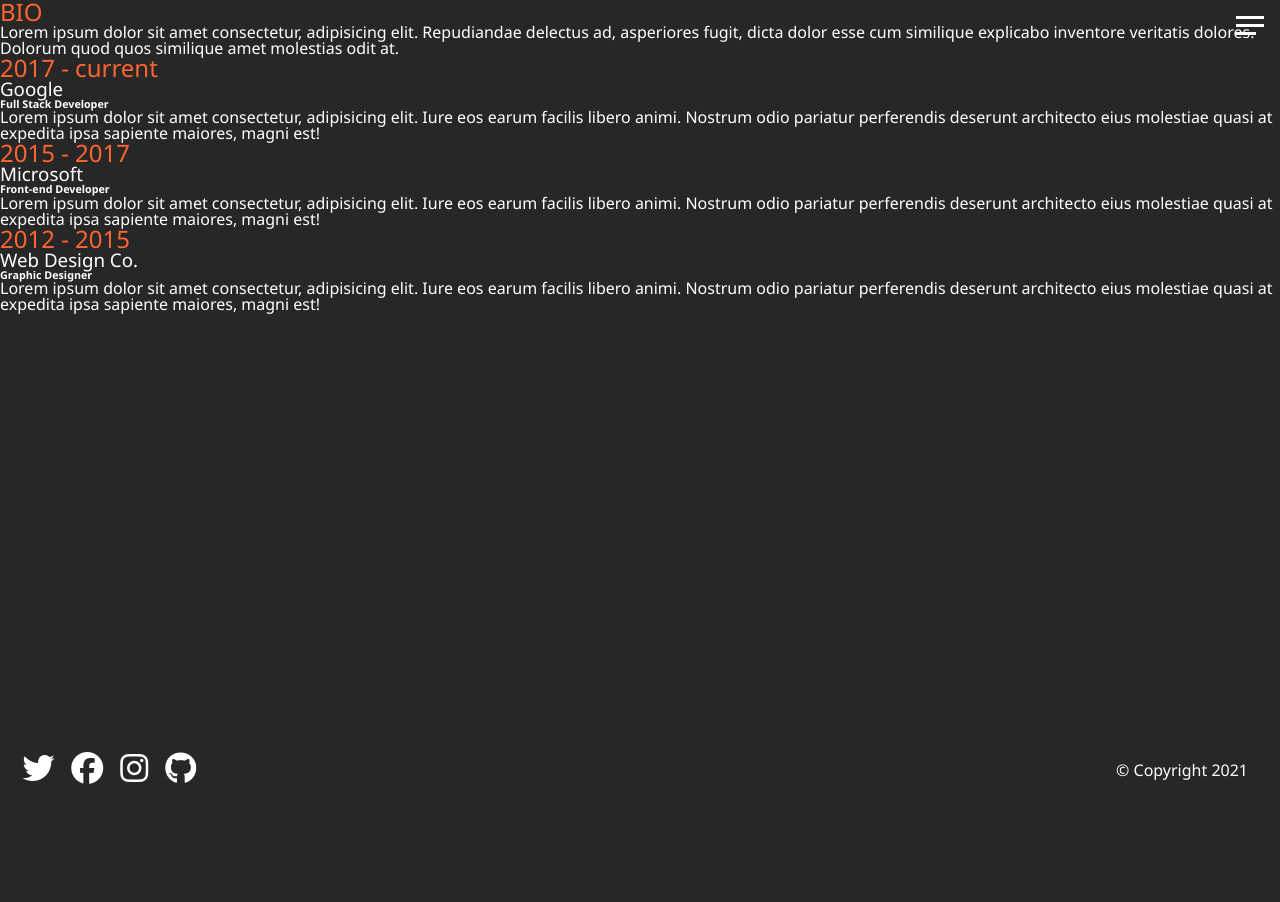
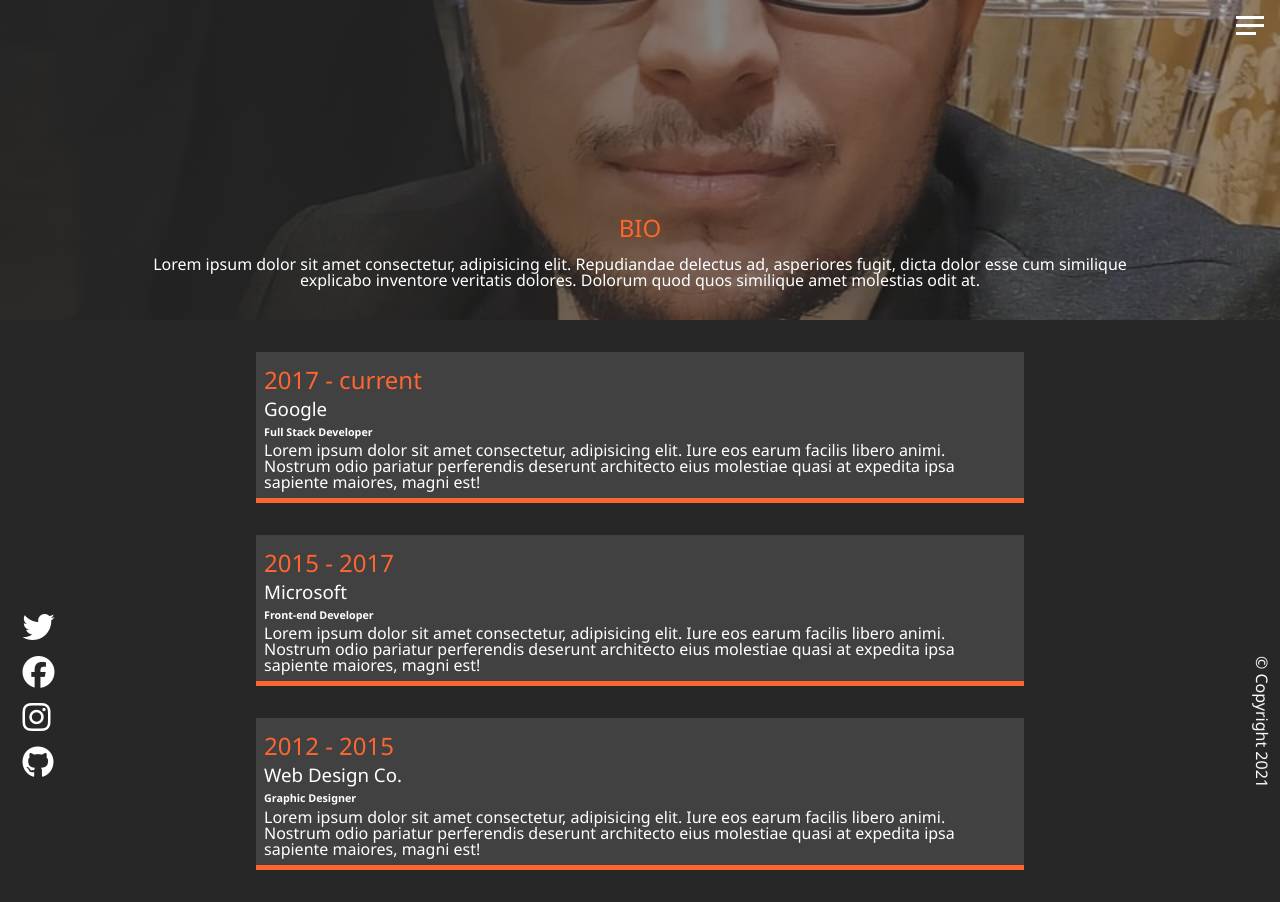
Before and after one commit to LeonardoVita/learning-sass, a plain HTML site: page Project/public/about.html in a window 1280 px wide. Before the commit the page ends 800 px from the top, so only its background shows below. Drawn offline with Linux system fonts and the light colour scheme.

Commit message:
about page styles

```diff
--- a/Project/public/about.html
+++ b/Project/public/about.html
@@ -46,12 +46,14 @@
 
     <section class="about">
       <div class="about-bio-image">
-        <h2 class="text-secondary">BIO</h2>
-        <p>
-          Lorem ipsum dolor sit amet consectetur, adipisicing elit. Repudiandae delectus ad, asperiores fugit,
-          dicta dolor esse cum similique explicabo inventore veritatis dolores. Dolorum quod quos similique amet molestias odit at.
-        </p>
-
+        <div class="about-bio">
+          <h2 class="text-secondary">BIO</h2>
+          <p>
+            Lorem ipsum dolor sit amet consectetur, adipisicing elit. Repudiandae delectus ad, asperiores fugit,
+            dicta dolor esse cum similique explicabo inventore veritatis dolores. Dolorum quod quos similique amet molestias odit at.
+          </p>
+        </div>
+      </div>
         <div class="jobs">
           <div class="jobs-job">
             <h2 class="text-secondary">
@@ -87,7 +89,7 @@
             </p>
           </div>
         </div>
-      </div>
+
 
       <div class="social-icons">
         <a href="#!">
--- a/Project/scss/_about.scss
+++ b/Project/scss/_about.scss
@@ -0,0 +1,63 @@
+.about {
+  padding-bottom: 2rem;
+
+  &-bio-image {
+    height: 40vh;
+    width: 100%;
+    background: linear-gradient(
+        to right,
+        rgba($primary-color, 0.9),
+        rgba($primary-color, 0.3)
+      ),
+      url("../img/model-1.jpg") no-repeat center;
+    background-size: cover;
+    display: flex;
+    flex-direction: column;
+    align-items: center;
+    justify-content: flex-end;
+  }
+
+  &-bio {
+    width: 80%;
+    text-align: center;
+
+    .text-secondary {
+      padding-bottom: 1rem;
+    }
+
+    p {
+      margin-bottom: 2rem;
+    }
+  }
+
+  .jobs {
+    width: 60vw;
+    margin: 2rem auto 0 auto;
+    display: grid;
+    grid-template-columns: 1fr;
+    grid-gap: 2rem;
+
+    &-job {
+      background: lighten($primary-color, 10%);
+      padding: 0.5rem;
+      border-bottom: 5px solid $secundary-color;
+
+      h2,
+      h3 {
+        margin: 0.5rem 0;
+      }
+      h6 {
+        margin: 0.3rem 0;
+      }
+    }
+  }
+
+  .social-icons {
+    display: flex;
+    flex-direction: column;
+  }
+
+  footer {
+    transform: rotate(90deg) translate(-3rem, -5rem);
+  }
+}
```
Also changed, not shown: Project/public/css/main.css, 1 other file.
